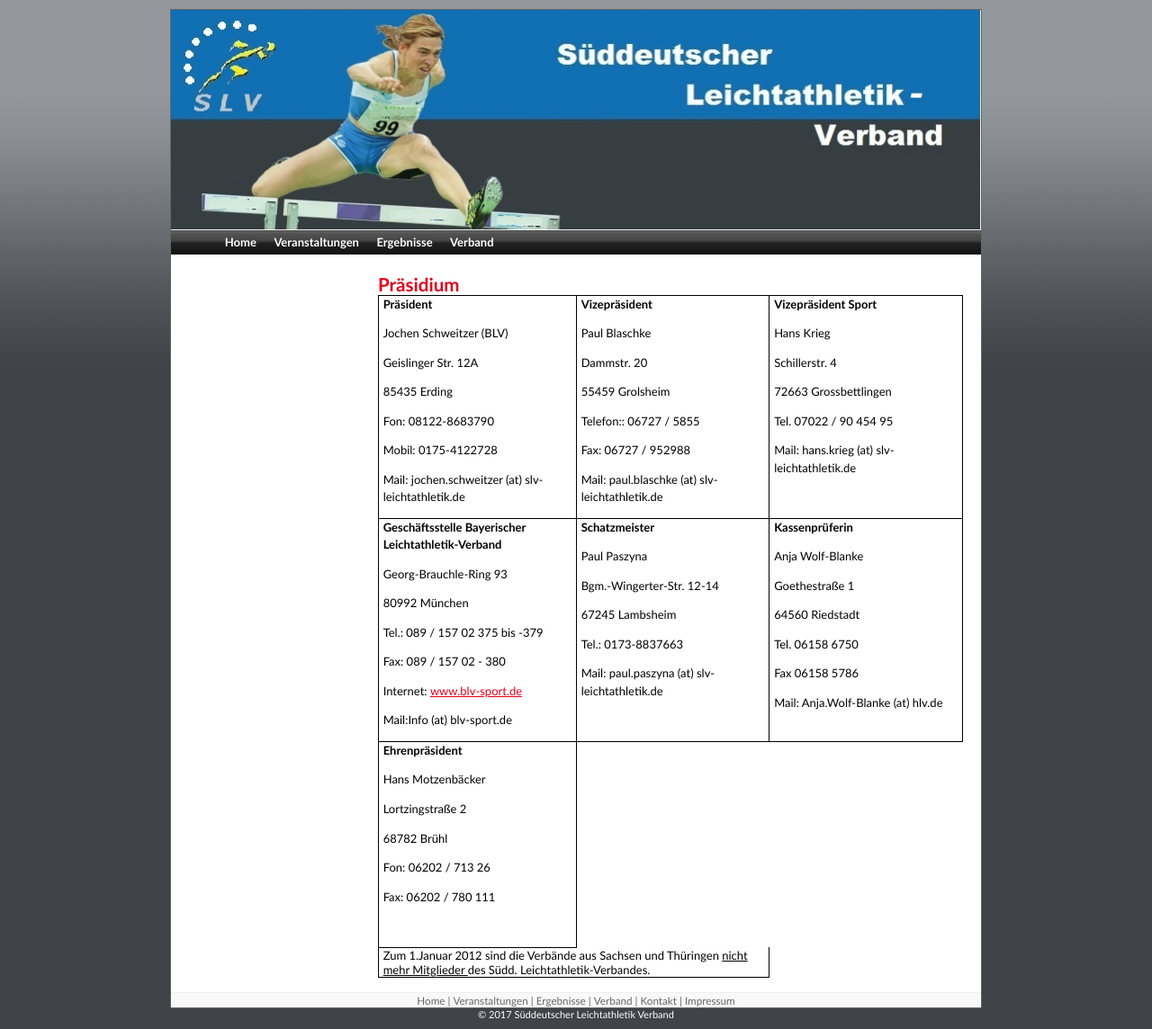
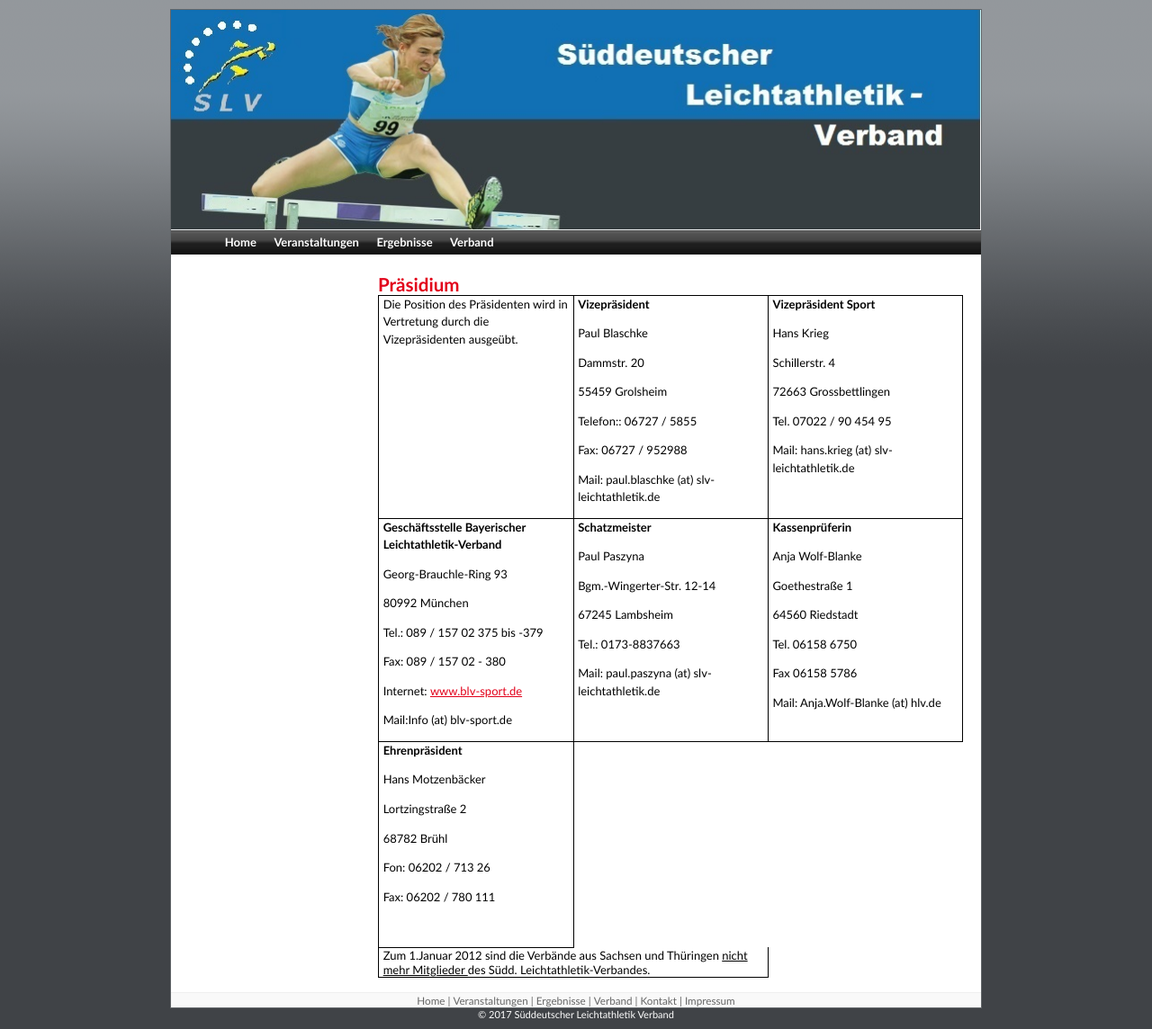
Before and after one commit to lg-regensburg/SLV, a PHP site: page /praesidium.php in a window 1280 px wide. Shown: the whole page at 90% size. Run offline with PHP 8.4, Linux system fonts and the light colour scheme.

Commit message:
update Präsidium

```diff
--- a/praesidium.php
+++ b/praesidium.php
@@ -10,21 +10,9 @@
       <tr>
         <td valign="top" style="width: 315px; border-left: 1.0pt solid windowtext; border-right: 1.0pt solid windowtext; border-top: 1.0pt solid windowtext; border-bottom: 1.0pt solid windowtext; padding-left: 3.5pt; padding-right: 3.5pt; padding-top: 0cm; padding-bottom: 0cm">
           <p>
-            <strong>Präsident</strong>
+		Die Position des Präsidenten wird in Vertretung durch die Vizepräsidenten ausgeübt.
           </p>
-          <p>
-            Jochen Schweitzer (BLV) </p>
-          <p>
-            Geislinger Str. 12A</p>
-          <p>
-            85435 Erding</p>
-          <p>
-            Fon: 08122-8683790</p>
-          <p>
-            Mobil: 0175-4122728</p>
-          <p>
-            Mail: jochen.schweitzer (at) slv-leichtathletik.de </p>
-        </td>
+	</td>
         <td valign="top" style="width: 318px; border: 1.0pt solid windowtext; padding-left: 3.5pt; padding-right: 3.5pt; padding-top: 0cm; padding-bottom: 0cm">
           <p>
             <strong>Vizepräsident</strong>
```
